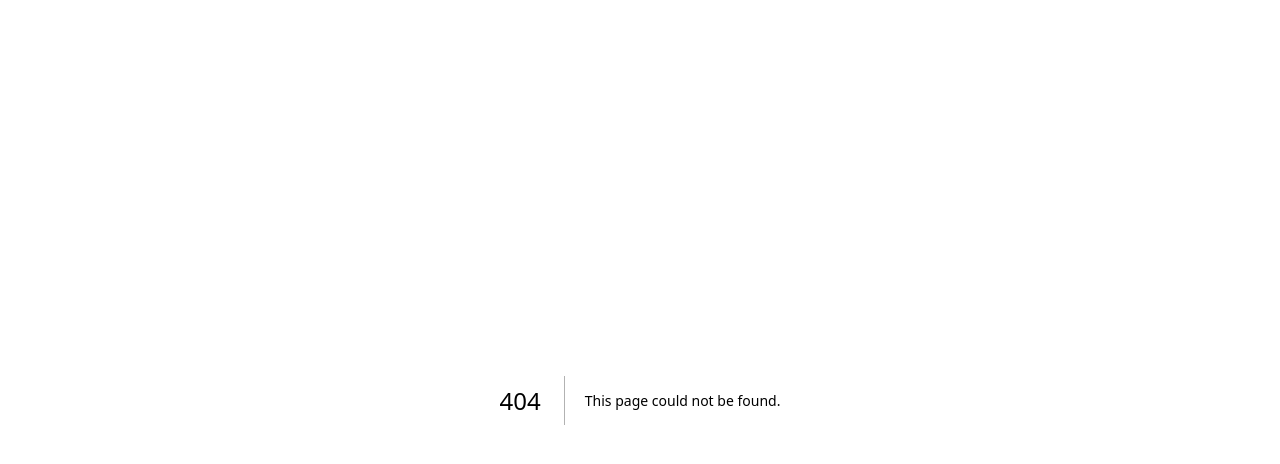
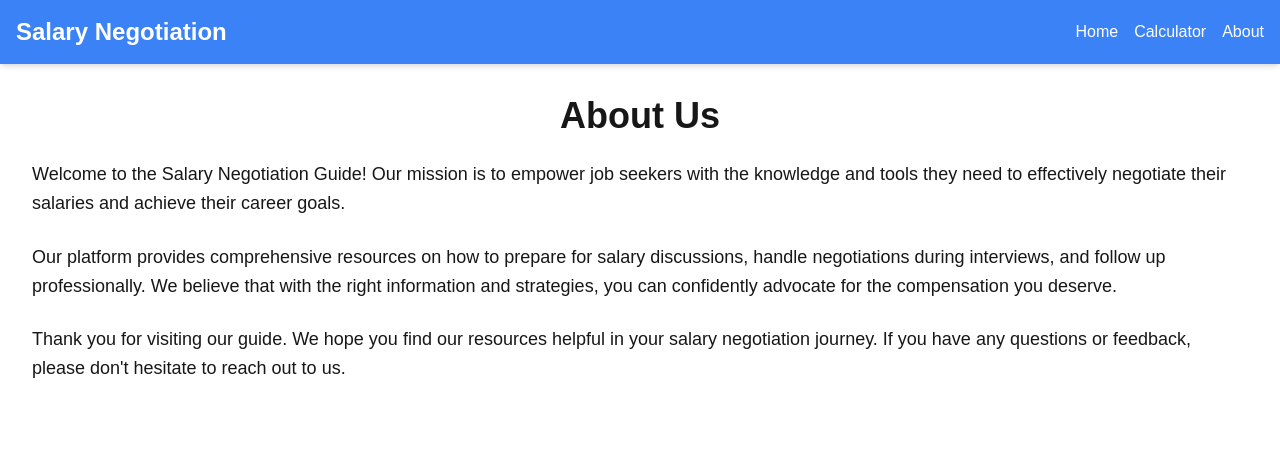
Before and after one commit to shawnmian/salary-negotiation, a Next.js app: page /about in a window 1280 px wide. Before the commit this address had no page. Shown: the top 464 px of the page. Built offline with nearby package versions, Linux system fonts and the light colour scheme.

Commit message:
header component created as well as about page created.

```diff
--- /dev/null
+++ b/src/app/about/page.tsx
@@ -0,0 +1,18 @@
+// src/app/about/page.tsx
+
+export default function AboutPage() {
+    return (
+      <div className="container mx-auto p-8">
+        <h1 className="text-4xl font-bold text-center mb-6">About Us</h1>
+        <p className="text-lg leading-relaxed mb-6">
+          Welcome to the Salary Negotiation Guide! Our mission is to empower job seekers with the knowledge and tools they need to effectively negotiate their salaries and achieve their career goals.
+        </p>
+        <p className="text-lg leading-relaxed mb-6">
+          Our platform provides comprehensive resources on how to prepare for salary discussions, handle negotiations during interviews, and follow up professionally. We believe that with the right information and strategies, you can confidently advocate for the compensation you deserve.
+        </p>
+        <p className="text-lg leading-relaxed mb-6">
+          Thank you for visiting our guide. We hope you find our resources helpful in your salary negotiation journey. If you have any questions or feedback, please don't hesitate to reach out to us.
+        </p>
+      </div>
+    );
+  }
--- /dev/null
+++ b/src/app/components/header.tsx
@@ -0,0 +1,34 @@
+// src/app/components/Header.tsx
+
+import React from 'react';
+
+const Header = () => {
+  return (
+    <header className="bg-blue-500 text-white p-4 shadow-md">
+      <div className="container mx-auto flex justify-between items-center">
+        <h1 className="text-2xl font-bold">Salary Negotiation</h1>
+        <nav>
+          <ul className="flex space-x-4">
+            <li>
+              <a href="/" className="hover:text-gray-300">
+                Home
+              </a>
+            </li>
+            <li>
+              <a href="/salary-calculator" className="hover:text-gray-300">
+                Calculator
+              </a>
+            </li>
+            <li>
+              <a href="/about" className="hover:text-gray-300">
+                About
+              </a>
+            </li>
+          </ul>
+        </nav>
+      </div>
+    </header>
+  );
+};
+
+export default Header;
--- a/src/app/layout.tsx
+++ b/src/app/layout.tsx
@@ -1,4 +1,5 @@
 import type { Metadata } from "next";
+import Header from './components/header';
 import localFont from "next/font/local";
 import "./globals.css";
 
@@ -14,8 +15,8 @@ const geistMono = localFont({
 });
 
 export const metadata: Metadata = {
-  title: "Create Next App",
-  description: "Generated by create next app",
+  title: "Salary Negotiation",
+  description: "Learn how to effectively negotiate your salary",
 };
 
 export default function RootLayout({
@@ -28,6 +29,7 @@ export default function RootLayout({
       <body
         className={`${geistSans.variable} ${geistMono.variable} antialiased`}
       >
+        <Header />
         {children}
       </body>
     </html>
--- a/src/app/page.tsx
+++ b/src/app/page.tsx
@@ -1,27 +1,49 @@
 // src/app/page.tsx
+
 
 export default function HomePage() {
   return (
+    <div>
+
       <div className="container mx-auto p-8">
-      <h1 className="text-4xl font-bold text-center mb-8">Welcome to the Salary Negotiation Guide</h1>
+        <h1 className="text-4xl font-bold text-center mb-8">
+          Welcome to the Salary Negotiation Guide
+        </h1>
         <p className="text-lg leading-relaxed text-center mb-6">
           Learn how to prepare for your interview, ace the salary discussion, and follow up professionally afterward.
         </p>
+
+        {/* Three sections */}
         <div className="grid grid-cols-1 md:grid-cols-3 gap-6">
           <div className="p-4 bg-gray-700 rounded-lg text-center">
             <h2 className="text-2xl font-semibold mb-2">Preparation</h2>
-          <p className="text-sm mb-4">Get tips on how to prepare for your interview.</p>
-          <a href="/preparation" className="text-blue-500 hover:underline">Learn More</a>
+            <p className="text-sm mb-4">
+              Get tips on how to prepare for your interview.
+            </p>
+            <a href="/preparation" className="text-blue-500 hover:underline">
+              Learn More
+            </a>
           </div>
+
           <div className="p-4 bg-gray-700 rounded-lg text-center">
             <h2 className="text-2xl font-semibold mb-2">During Interview</h2>
-          <p className="text-sm mb-4">How to handle salary discussions and negotiate effectively.</p>
-          <a href="/during-interview" className="text-blue-500 hover:underline">Learn More</a>
+            <p className="text-sm mb-4">
+              How to handle salary discussions and negotiate effectively.
+            </p>
+            <a href="/during-interview" className="text-blue-500 hover:underline">
+              Learn More
+            </a>
           </div>
+
           <div className="p-4 bg-gray-700 rounded-lg text-center">
             <h2 className="text-2xl font-semibold mb-2">Post Interview</h2>
-          <p className="text-sm mb-4">Follow up professionally and make sure you stand out.</p>
-          <a href="/post-interview" className="text-blue-500 hover:underline">Learn More</a>
+            <p className="text-sm mb-4">
+              Follow up professionally and make sure you stand out.
+            </p>
+            <a href="/post-interview" className="text-blue-500 hover:underline">
+              Learn More
+            </a>
+          </div>
         </div>
       </div>
     </div>
```
Also changed, not shown: src/app/components/footer.tsx (added), 1 other file (tests, documents, lock files or other folders). Lines whose indentation alone changed are shown as unchanged.
